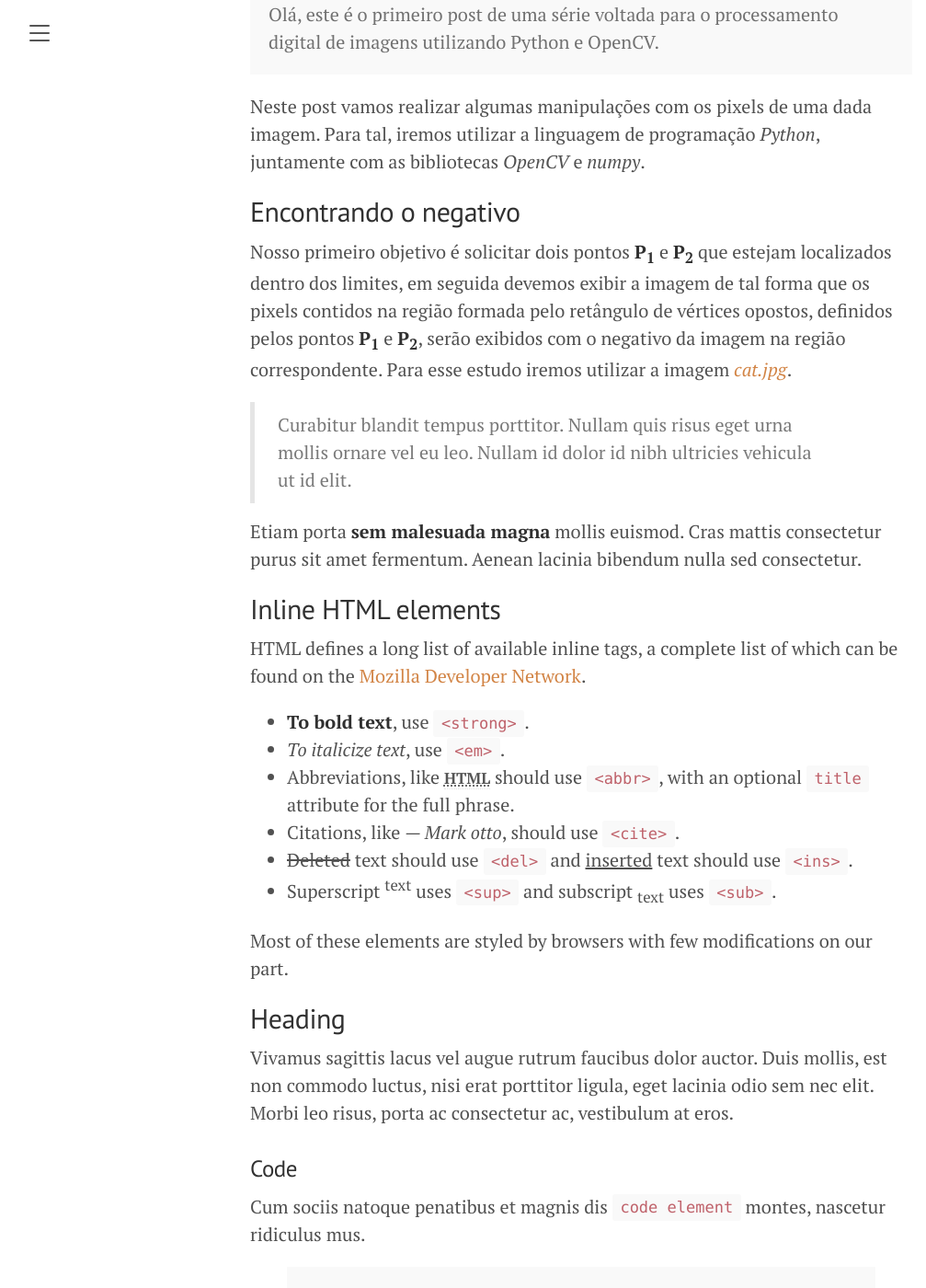
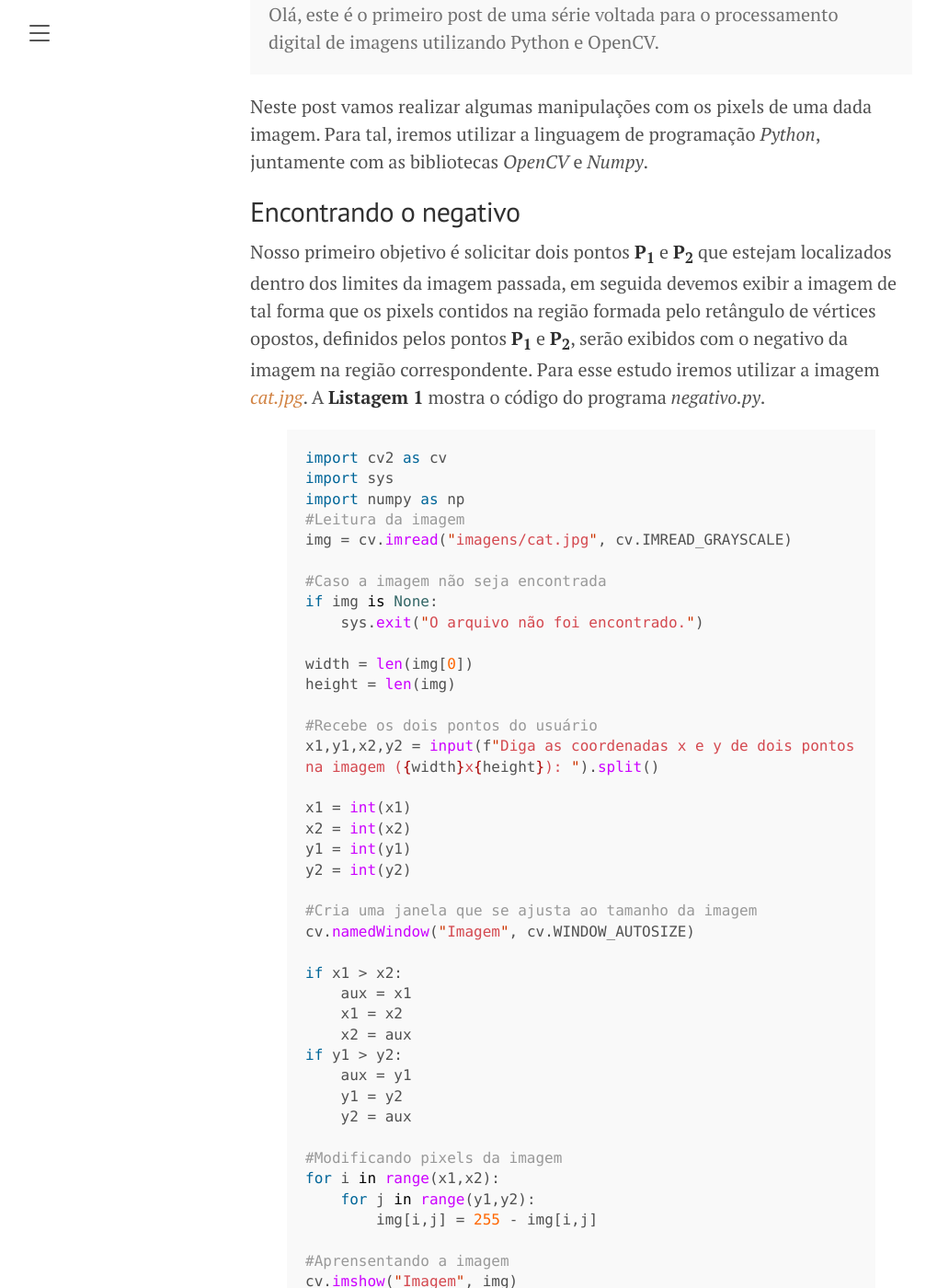
Before and after one commit to lucasamds/lucasamds.github.io, a Jekyll site: the page built from _posts/2021-02-25-manipulando-pixels.md, in a window 1280 px wide and 1400 px high, scrolled down 301 px. Shown: the whole window at 92% size, without its empty margins (8-1015 px from the left). Built offline with Jekyll 4.4.1, drawn with Linux system fonts in a browser that asks for light colours; some of the changed text lies outside the part shown.

Commit message:
Update 2021-02-25-manipulando-pixels.md

```diff
--- a/_posts/2021-02-25-manipulando-pixels.md
+++ b/_posts/2021-02-25-manipulando-pixels.md
@@ -8,12 +8,56 @@ title: Manipulando pixels em uma imagem com Python
   Olá, este é o primeiro post de uma série voltada para o processamento digital de imagens utilizando Python e OpenCV.
 </div>
 
-Neste post vamos realizar algumas manipulações com os pixels de uma dada imagem. Para tal, iremos utilizar a linguagem de programação *Python*, juntamente com as bibliotecas *OpenCV* e *numpy*.
+Neste post vamos realizar algumas manipulações com os pixels de uma dada imagem. Para tal, iremos utilizar a linguagem de programação *Python*, juntamente com as bibliotecas *OpenCV* e *Numpy*.
 
 ## Encontrando o negativo
 
-Nosso primeiro objetivo é solicitar dois pontos **P<sub>1</sub>** e **P<sub>2</sub>** que estejam localizados dentro dos limites, em seguida devemos exibir a imagem de tal forma que os pixels contidos na região formada pelo retângulo de vértices opostos, definidos pelos pontos **P<sub>1</sub>** e **P<sub>2</sub>**, serão exibidos com o negativo da imagem na região correspondente. Para esse estudo iremos utilizar a imagem <a href="https://raw.githubusercontent.com/lucasamds/lucasamds.github.io/main/public/images/cat.jpg">*cat.jpg*</a>.
+Nosso primeiro objetivo é solicitar dois pontos **P<sub>1</sub>** e **P<sub>2</sub>** que estejam localizados dentro dos limites da imagem passada, em seguida devemos exibir a imagem de tal forma que os pixels contidos na região formada pelo retângulo de vértices opostos, definidos pelos pontos **P<sub>1</sub>** e **P<sub>2</sub>**, serão exibidos com o negativo da imagem na região correspondente. Para esse estudo iremos utilizar a imagem <a href="https://raw.githubusercontent.com/lucasamds/lucasamds.github.io/main/public/images/cat.jpg">*cat.jpg*</a>. A **Listagem 1** mostra o código do programa *negativo.py*.
 
+{% highlight python %}
+import cv2 as cv
+import sys
+import numpy as np
+#Leitura da imagem
+img = cv.imread("imagens/cat.jpg", cv.IMREAD_GRAYSCALE)
+
+#Caso a imagem não seja encontrada
+if img is None:
+    sys.exit("O arquivo não foi encontrado.")
+
+width = len(img[0])
+height = len(img)
+
+#Recebe os dois pontos do usuário
+x1,y1,x2,y2 = input(f"Diga as coordenadas x e y de dois pontos na imagem ({width}x{height}): ").split()
+
+x1 = int(x1)
+x2 = int(x2)
+y1 = int(y1)
+y2 = int(y2)
+
+#Cria uma janela que se ajusta ao tamanho da imagem
+cv.namedWindow("Imagem", cv.WINDOW_AUTOSIZE)
+
+if x1 > x2:
+    aux = x1
+    x1 = x2
+    x2 = aux
+if y1 > y2:
+    aux = y1
+    y1 = y2
+    y2 = aux
+
+#Modificando pixels da imagem
+for i in range(x1,x2):
+    for j in range(y1,y2):
+        img[i,j] = 255 - img[i,j]
+
+#Aprensentando a imagem
+cv.imshow("Imagem", img)
+k = cv.waitKey(0)
+{% endhighlight %}
+####Listagem 1. negativo.py
 
 > Curabitur blandit tempus porttitor. Nullam quis risus eget urna mollis ornare vel eu leo. Nullam id dolor id nibh ultricies vehicula ut id elit.
 
```
